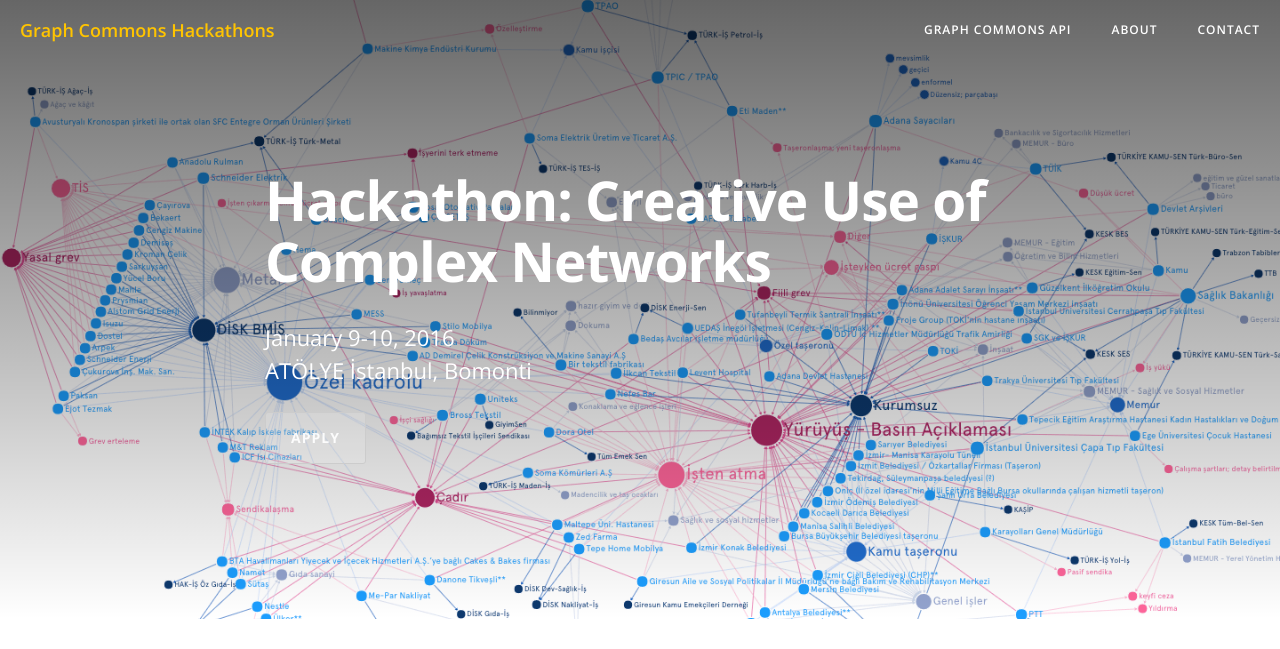
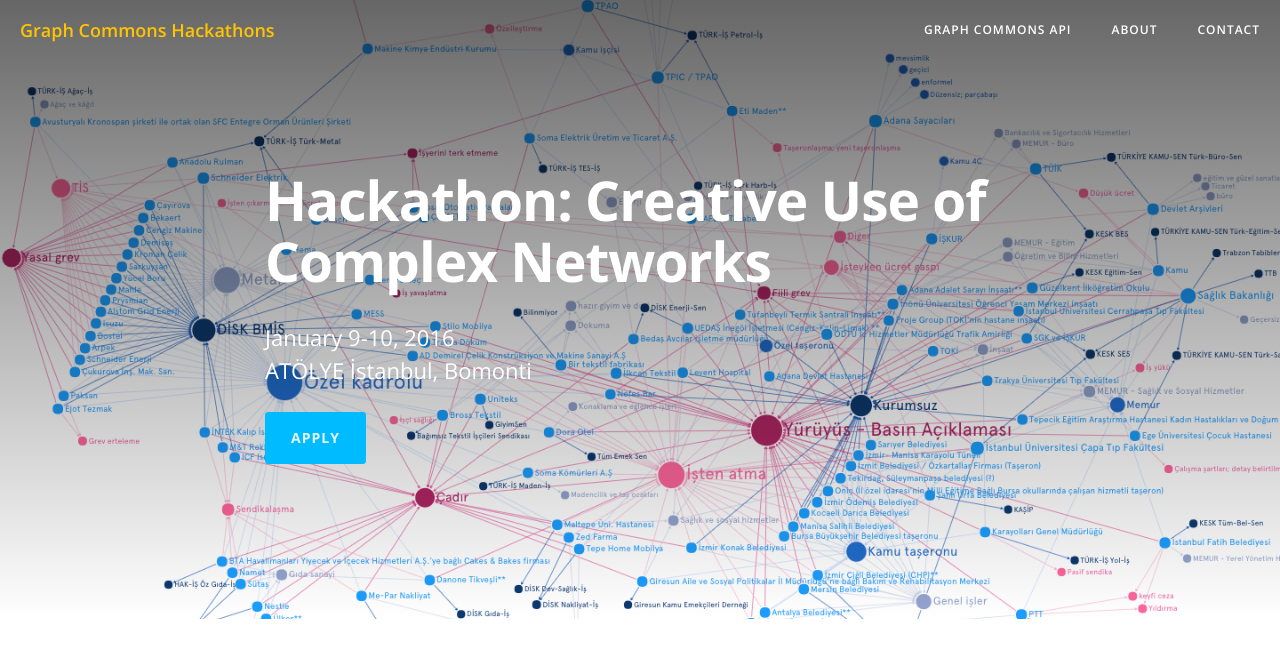
Before and after one commit to graphcommons/hackathons, a Jekyll site: the page built from _posts/2015-12-23-istanbul-creative-use-of-complex-networks.md, in a window 1280 px wide. Shown: the top 649 px of the page. Built offline with Jekyll 4.4.1, drawn with Linux system fonts in a browser that asks for light colours; nearby versions of some CDN libraries; grey boxes are pictures that could not be loaded.

Commit message:
links and buttons

```diff
--- a/_layouts/post.html
+++ b/_layouts/post.html
@@ -19,7 +19,7 @@ layout: default
                             {% if page.language == "tr"  %}
                                 <a href="#katilim" class="btn btn-default btn-outline white-bg">KATILIM BAŞVURUSU</a>
                             {% else %}
-                                <a href="#katilim" class="btn btn-default btn-outline">APPLY</a>
+                                <a href="#katilim" class="btn btn-default btn-outline white-bg">APPLY</a>
                             {% endif %}
                         {% endif %}
                     </div>
```
Also changed, not shown: _posts/2015-12-23-istanbul-aglarin-yaratici-kullanimi.md (+2 -1 lines).
